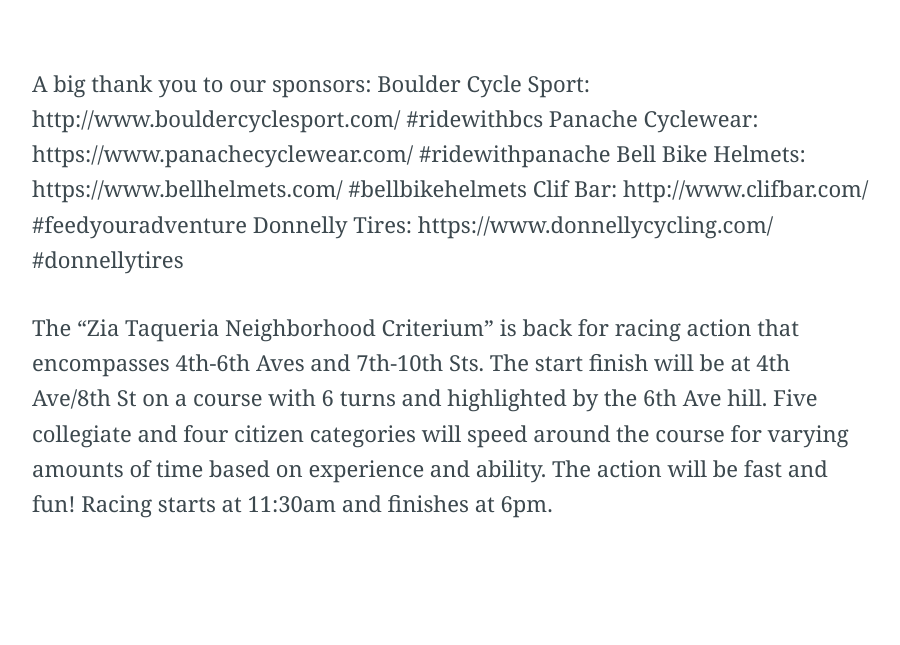
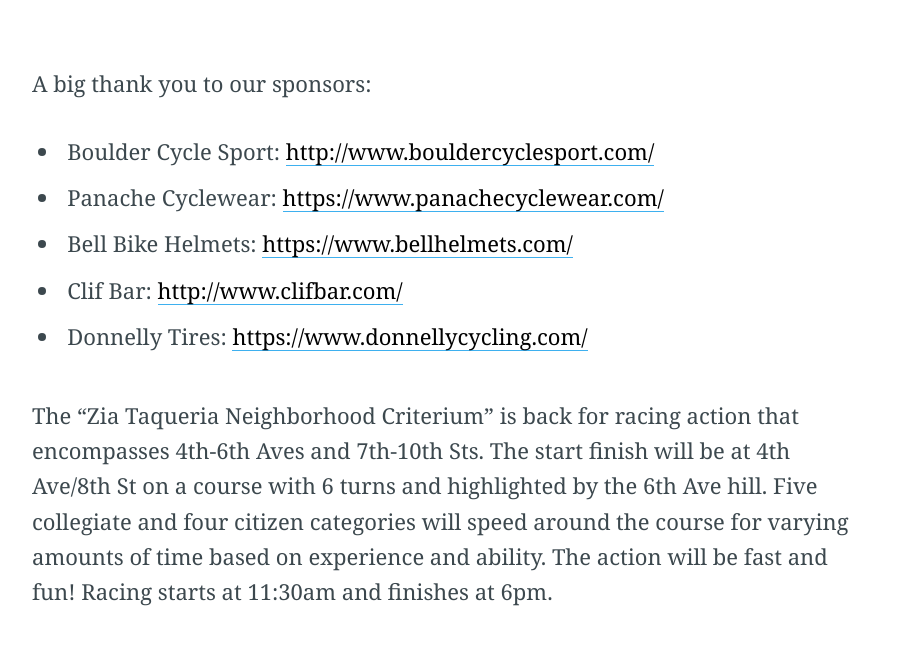
Before and after one commit to johnkeller101/johnkeller101.github.com, a Jekyll site: the page built from _posts/2018-04-24-flc-mens-b-criterium.md, in a window 1280 px wide and 900 px high, scrolled down 723 px, cut to the strip 192-837 px from the top of the window. Shown: the whole strip, without its empty margins (188-1088 px from the left). Built offline with Jekyll 4.4.1, drawn with Linux system fonts in a browser that asks for light colours; nearby versions of some CDN libraries; comment, search, counter and statistics services are not loaded.

Commit message:
2018.06.01-12.04.03

```diff
--- a/_posts/2018-04-24-flc-mens-b-criterium.md
+++ b/_posts/2018-04-24-flc-mens-b-criterium.md
@@ -15,10 +15,10 @@
 ---
 
 A big thank you to our sponsors:
-Boulder Cycle Sport: http://www.bouldercyclesport.com/ #ridewithbcs
-Panache Cyclewear: https://www.panachecyclewear.com/ #ridewithpanache
-Bell Bike Helmets: https://www.bellhelmets.com/ #bellbikehelmets
-Clif Bar: http://www.clifbar.com/ #feedyouradventure
-Donnelly Tires: https://www.donnellycycling.com/ #donnellytires
+- Boulder Cycle Sport: [http://www.bouldercyclesport.com/](http://www.bouldercyclesport.com/)
+- Panache Cyclewear: [https://www.panachecyclewear.com/](https://www.panachecyclewear.com/)
+- Bell Bike Helmets: [https://www.bellhelmets.com/](https://www.bellhelmets.com/)
+- Clif Bar: [http://www.clifbar.com/](http://www.clifbar.com/)
+- Donnelly Tires: [https://www.donnellycycling.com/](https://www.donnellycycling.com/)
 
 The "Zia Taqueria Neighborhood Criterium" is back for racing action that encompasses 4th-6th Aves and 7th-10th Sts. The start finish will be at 4th Ave/8th St on a course with 6 turns and highlighted by the 6th Ave hill. Five collegiate and four citizen categories will speed around the course for varying amounts of time based on experience and ability. The action will be fast and fun! Racing starts at 11:30am and finishes at 6pm.
```
